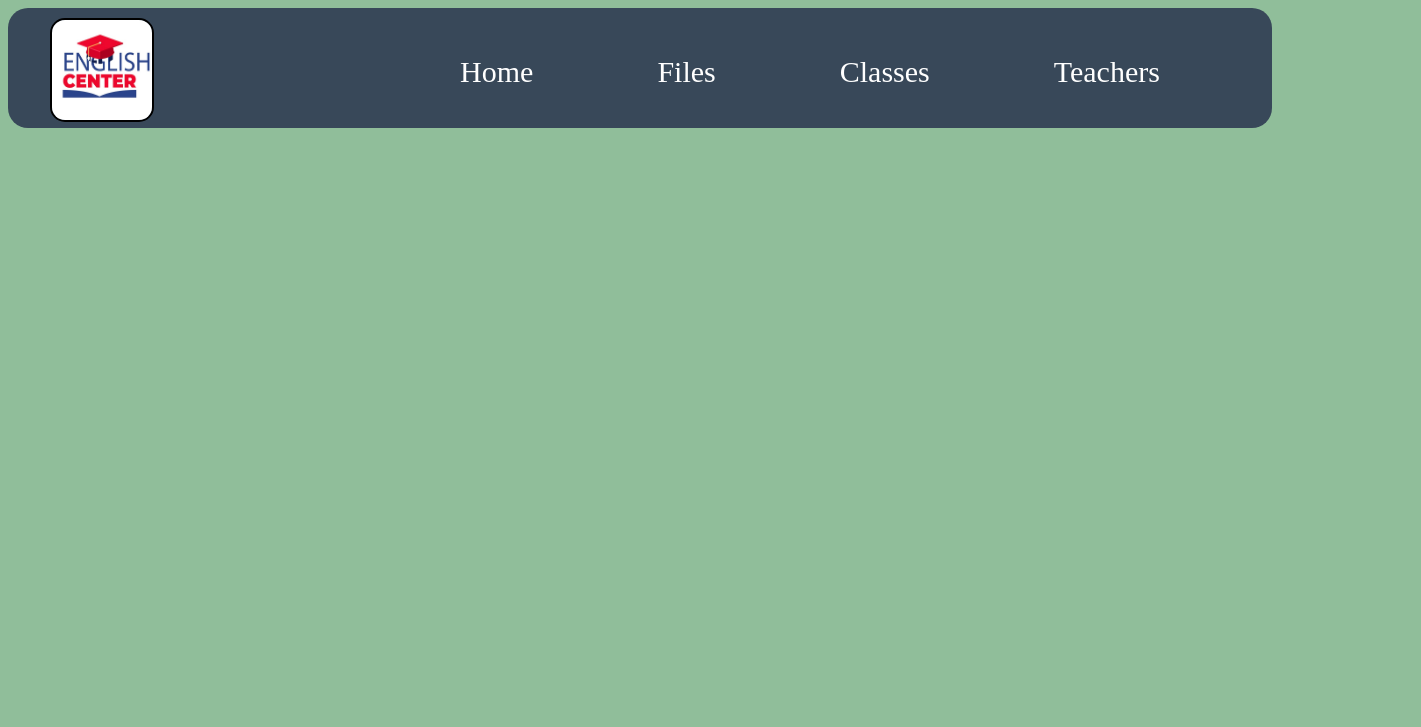
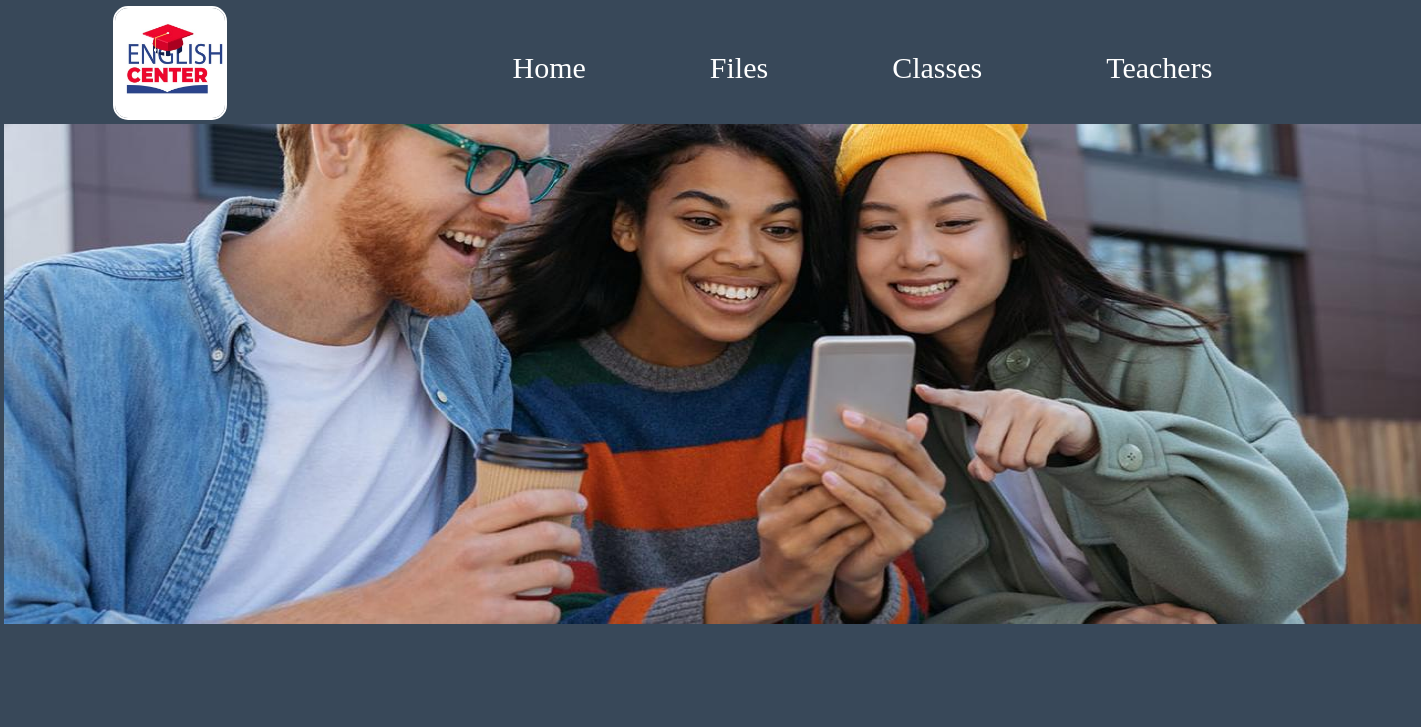
Before and after one commit to siniourz/English-website, a plain HTML site: page site.html in a window 1280 px wide. Shown: the whole page, 1421 px wide, since content can reach past the window. Drawn offline with Linux system fonts and the light colour scheme.

Commit message:
adding the picture and changing the logo on heafer bigger

```diff
--- a/site.html
+++ b/site.html
@@ -13,17 +13,22 @@
                     <img src="icon-logo.jpeg" alt="logo" id="hlogo">
                 </div>
 
-            <div class="navigations">
+             <div class="navigations">
                 <ul>
                     <li id="l1"><a href="#">Home</a></li>
                     <li id="l2"><a href="#">files</a></li>
                     <li id="l3"><a href="#">classes</a></li>
                     <li id="l4"><a href="#">teachers</a></li>
                 </ul>
+             </div>
             </div>
+
+        </div>
+       <div class="bigimg">
+        <div class="khodeaks">
+            <img src="students.jpg" alt="English-Studemts" id="aks">
         </div>
 
-        </div>
-
+       </div>
     </body>
 </html>
--- a/style.css
+++ b/style.css
@@ -1,11 +1,11 @@
 .dheader{
     background-color: #384859;
-    width: 100%;
+    width: 1417px;
     height: 120px;
-    border-radius: 20px;
     display: inline-block;
-    flex-wrap: wrap;
     margin: 0px;
+    border: none;
+
 
 
 }
@@ -17,24 +17,31 @@
 
 
 
+
 }
 body{
-    background-color: #90be9a;
+    background-color: #384859;
+    display: flex;
+    flex-wrap: wrap;
+    width: 1417px;
+    margin:4px;
+
 }
 .nmd{
     float: left;
     height: 90px;
 
 
+
 }
 #hlogo{
-    width: 100px;
-    height: 100px;
-    margin: 10px;
+    width: 110px;
+    height: 110px;
+    margin: 2px 10px 0px 0px ;
     border-radius: 15px;
     display: table-cell;
     vertical-align: middle;
-    border: solid black 2px;
+    border: solid #ffffff 2px;
 
 }
 
@@ -45,6 +52,8 @@ body{
  width: 900px;
  margin-top: 8px;
  text-align: center;
+ display: flex;
+ flex-wrap: wrap;
 
 
 
@@ -62,6 +71,7 @@ body{
 
 
 
+
 }
 .navigations li a {
     text-decoration: none;
@@ -69,6 +79,7 @@ body{
     text-align: center;
     color: rgb(255, 255, 255);
     text-transform: capitalize;
+
 
 
 }
@@ -81,7 +92,7 @@ border-radius: 10px;
 
 }
 #l1:hover{
-    color: #222;
+    color: #90be9a;
 
 }
 #l1::before{
@@ -89,7 +100,7 @@ border-radius: 10px;
     display: block;
     height: 8px;
     width:100%;
-    background-color:#222;
+    background-color:#90be9a;
     position: absolute;
     top: 0;
     width: 0%;
@@ -102,7 +113,7 @@ border-radius: 10px;
 }
 
 #l2:hover{
-    color: #222;
+    color: #90be9a;
 
 }
 #l2::before{
@@ -110,7 +121,7 @@ border-radius: 10px;
     display: block;
     height: 8px;
     width:1000%;
-    background-color:#222;
+    background-color:#90be9a;
     position: absolute;
     top: 0;
     width: 0%;
@@ -122,7 +133,7 @@ border-radius: 10px;
     width: 26%;
 }
 #l3:hover{
-    color: #222;
+    color: #90be9a;
 
 }
 #l3::before{
@@ -130,7 +141,7 @@ border-radius: 10px;
     display: block;
     height: 8px;
     width:1000%;
-    background-color:#222;
+    background-color:#90be9a;
     position: absolute;
     top: 0;
     width: 0%;
@@ -142,7 +153,7 @@ border-radius: 10px;
     width: 40%;
 }
 #l4:hover{
-    color: #222;
+    color: #90be9a;
 
 }
 #l4::before{
@@ -150,7 +161,7 @@ border-radius: 10px;
     display: block;
     height: 8px;
     width:1000%;
-    background-color:#222;
+    background-color:#90be9a;
     position: absolute;
     top: 0;
     width: 0%;
@@ -161,3 +172,16 @@ border-radius: 10px;
 #l4:hover::before{
     width: 55%;
 }
+.bigimg{
+    width: 1500px;
+    height: 600px;
+    ;
+}
+ #aks{
+    width: 1417px;
+    height: 500px;
+    margin: 0px 0px 0% 0px;
+
+
+
+}
```
Also changed, not shown: students.jpg (added).
